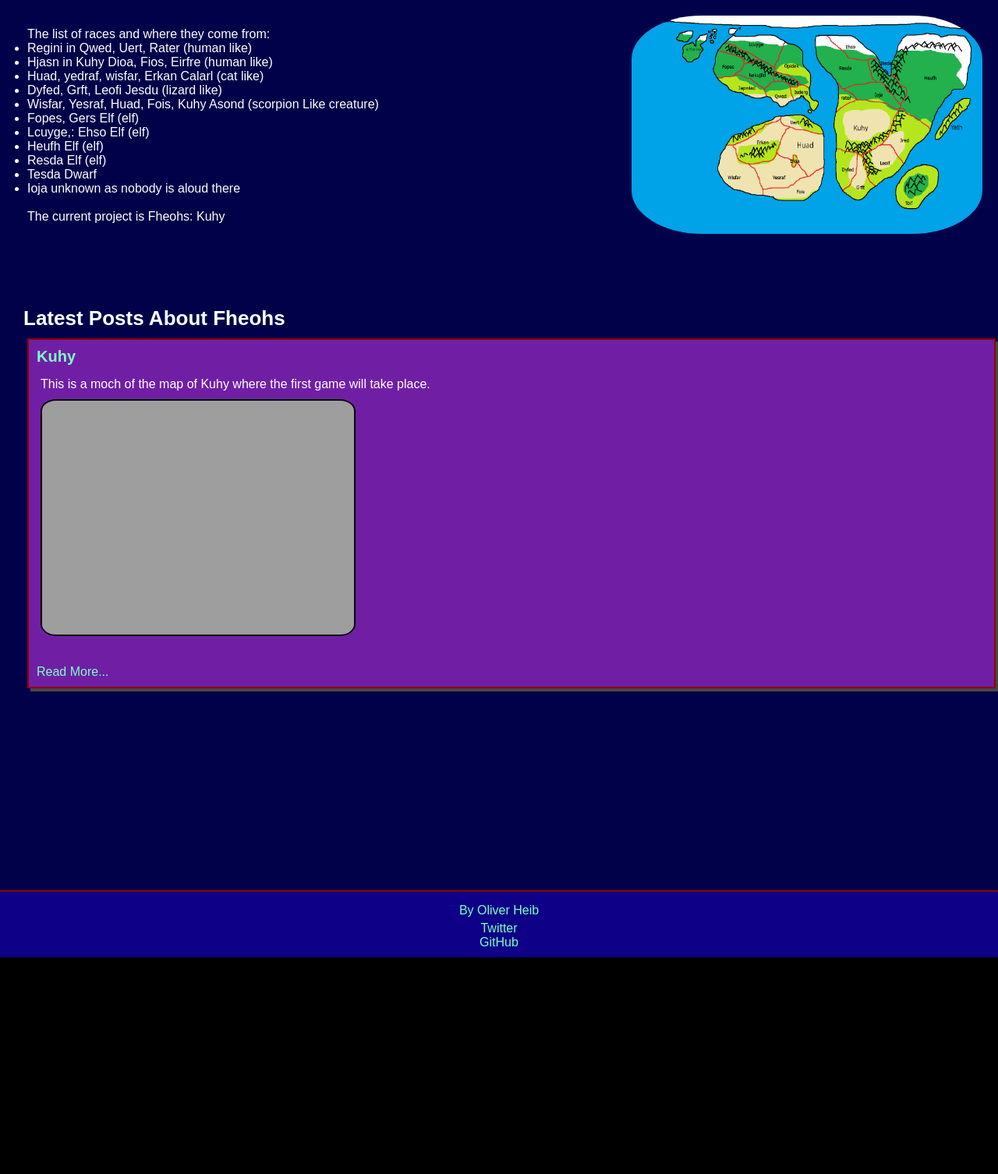
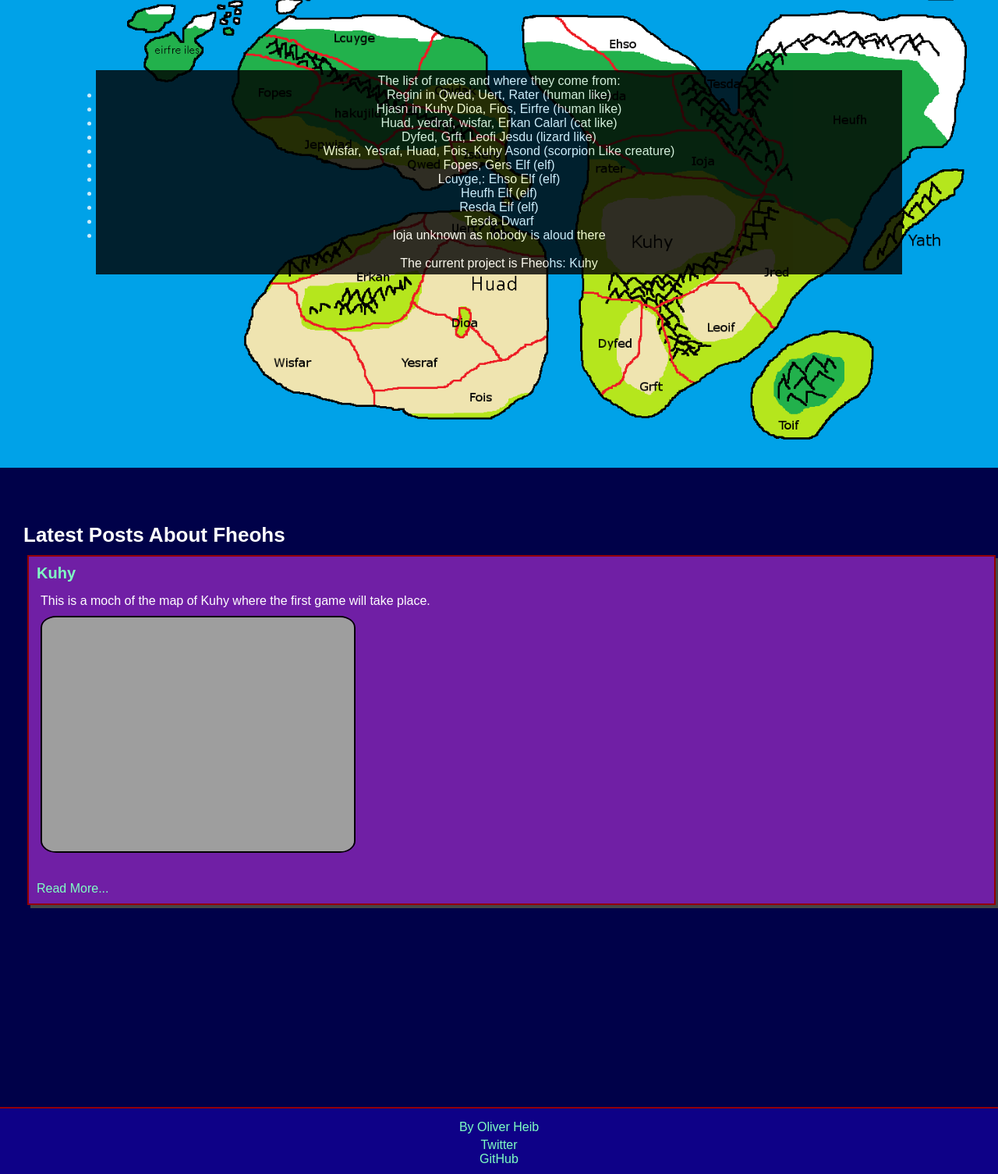
Before and after one commit to OliverHeib/E-PortfolioInJekyll, a Jekyll site: the page built from fheohs.html, in a window 1280 px wide. Shown: the part 852-2358 px from the top of the page at 78% size. Built offline with Jekyll 4.4.1, drawn with Linux system fonts in a browser that asks for light colours; comment, search, counter and statistics services are not loaded; before the commit the page ends 2080 px from its top, so only the background shows below that.

Commit message:
second fhehos banner

```diff
--- a/fheohs.html
+++ b/fheohs.html
@@ -14,9 +14,14 @@ title: Fheohs
   		<p>Fheohs is set in a Fantasy universe with the same basic history as my comic. Gods exist and each month is named after one. The Regini (who currently own Qwed, Uert, Rater) are trying to expand and own the whole world. The rest of the countries in the north west of the word have formed an alliance to fight back against the Regini. The main goal of this project is to create a Morowind-esk experiance focusing more on the characters and the players interaction with them rather than amazing graphics. Letting the player create their own story rather than the game presenting them with one.</p>
 	</div>
 </div>
-  	<img src="images/Fheohs/RPLocationsFheohs.png" alt="Fheohs Map" style="width:450px;height:280px;">
 
-<article>
+<div id="fheohsBanner2">
+	<br>
+    	<br>
+    	<br>
+   	<br>
+	<br>
+	<div id="button" style="width:80%; margin:auto; background-color:black; opacity:0.8;">
   		The list of races and where they come from:
   		<ul>
    			<li>Regini in Qwed, Uert, Rater (human like)</li>
@@ -33,7 +38,8 @@ title: Fheohs
   		</ul>
   		<br>
   		The current project is Fheohs: Kuhy
-</article>
+	</div>
+</div>
 
 <br><br>
 
--- a/styles.css
+++ b/styles.css
@@ -198,6 +198,21 @@ aside img {
 	background-size: cover;
 }
 
+#fheohsBanner2{
+	height: 600px;
+	width: 100%;
+   	color: black;
+	text-align: center;
+    	/* The image used */
+    	background-image: url('images/Fheohs/RPLocationsFheohs.png');
+
+    	/* Create the parallax scrolling effect */
+    	background-attachment: fixed;
+    	background-position: center;
+    	background-repeat: no-repeat;
+	background-size: cover;
+}
+
 #post img{
 	border-radius: 5%;
 	border: 2px solid black;
```
Also changed, not shown: images/programming/programmingBanner.png (added), 4 other files. Lines whose indentation alone changed are shown as unchanged.
